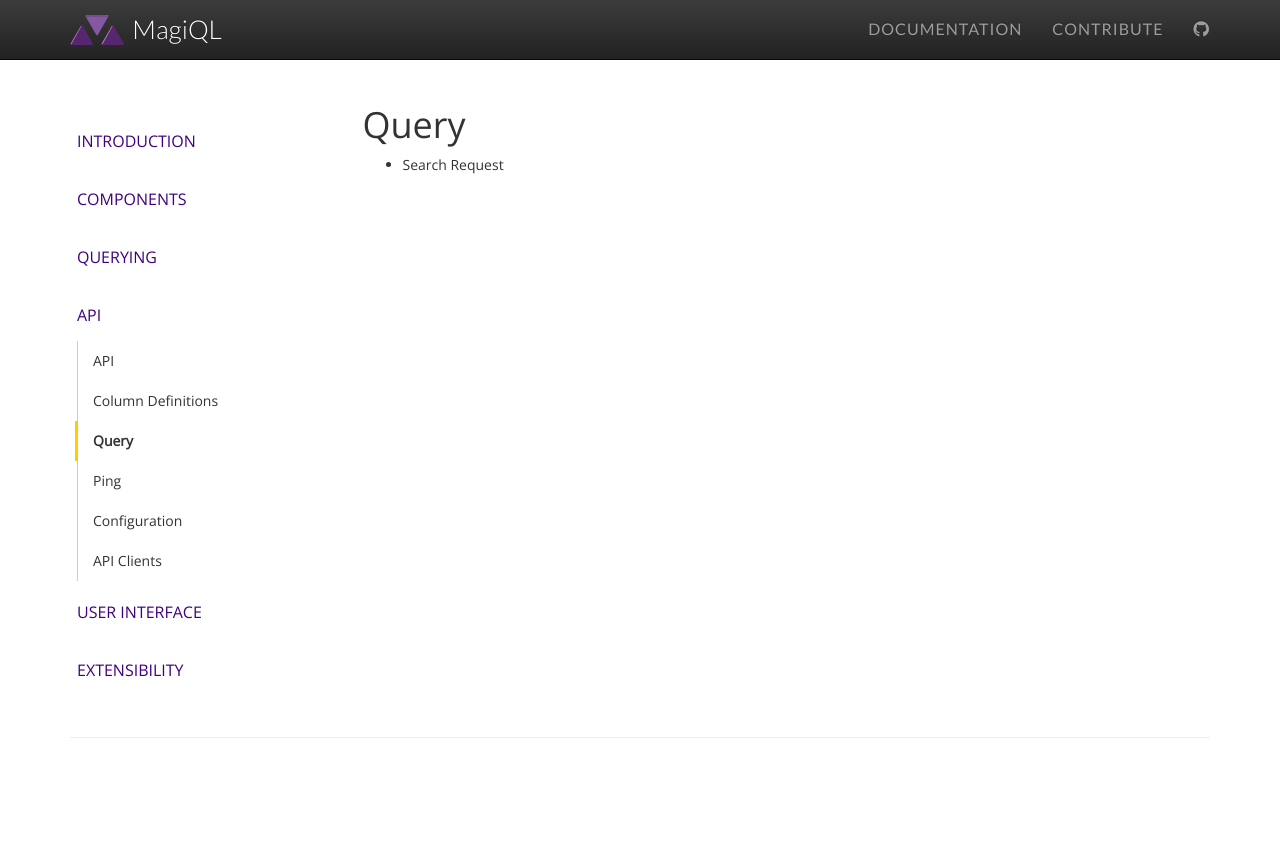
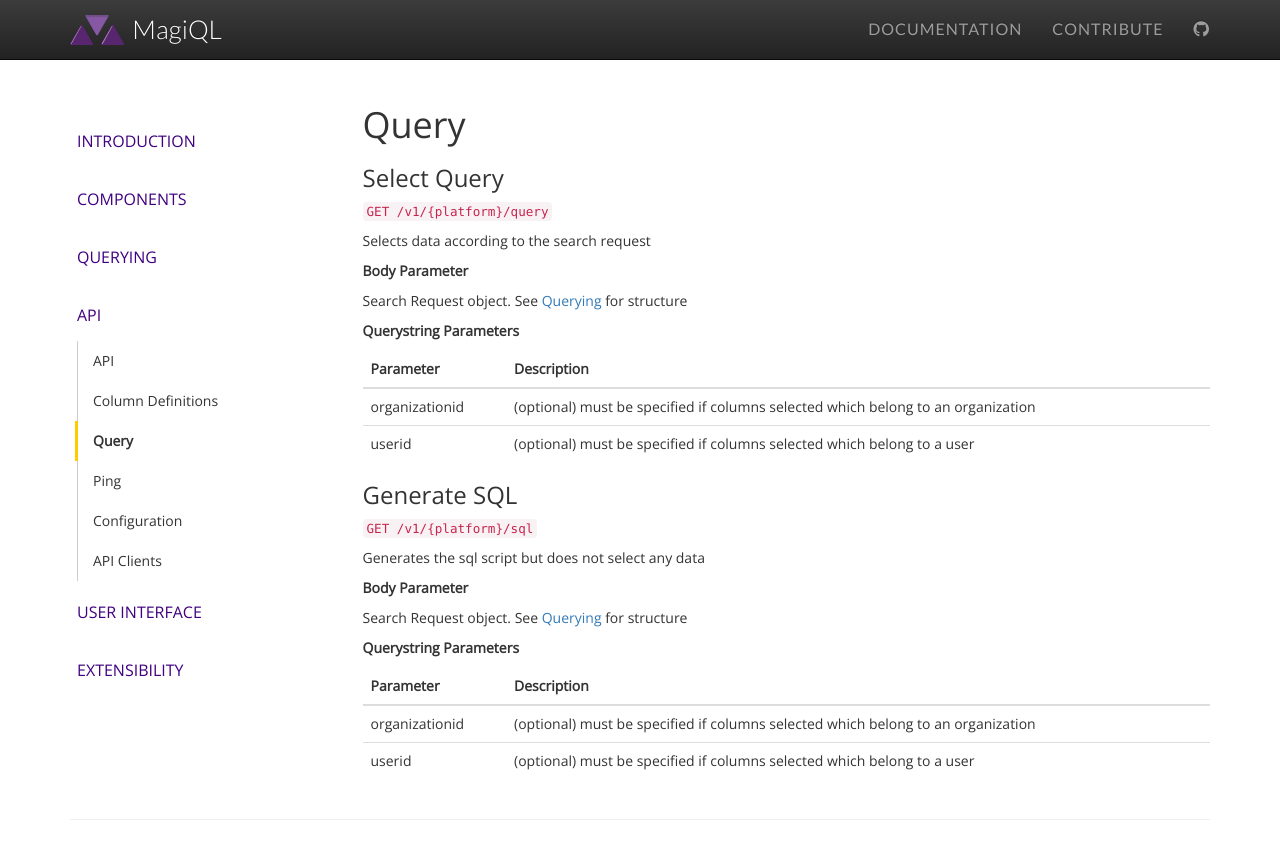
Before and after one commit to MagiQL/magiql.github.io, a Jekyll site: the page built from docs/4-api/402-query.md, in a window 1280 px wide. Shown: the top 859 px of the page. Built offline with Jekyll 4.4.1, drawn with Linux system fonts in a browser that asks for light colours; nearby versions of some CDN libraries; a script that is not in the unit is left out.

Commit message:
Update 402-query.md

````diff
--- a/docs/4-api/402-query.md
+++ b/docs/4-api/402-query.md
@@ -7,4 +7,34 @@ permalink: docs/api/query/
 Query
 ====
 
-* Search Request
+### Select Query
+```GET /v1/{platform}/query```
+
+Selects data according to the search request
+
+**Body Parameter**
+
+Search Request object. See [Querying](/docs/querying/) for structure
+
+**Querystring Parameters**
+
+|Parameter| Description|
+|-------- | ---|
+| organizationid | (optional) must be specified if columns selected which belong to an organization  |
+| userid | (optional) must be specified if columns selected which belong to a user |
+
+### Generate SQL
+```GET /v1/{platform}/sql```
+
+Generates the sql script but does not select any data
+
+**Body Parameter**
+
+Search Request object. See [Querying](/docs/querying/) for structure
+
+**Querystring Parameters**
+
+|Parameter| Description|
+|-------- | ---|
+| organizationid | (optional) must be specified if columns selected which belong to an organization  |
+| userid | (optional) must be specified if columns selected which belong to a user |
````
